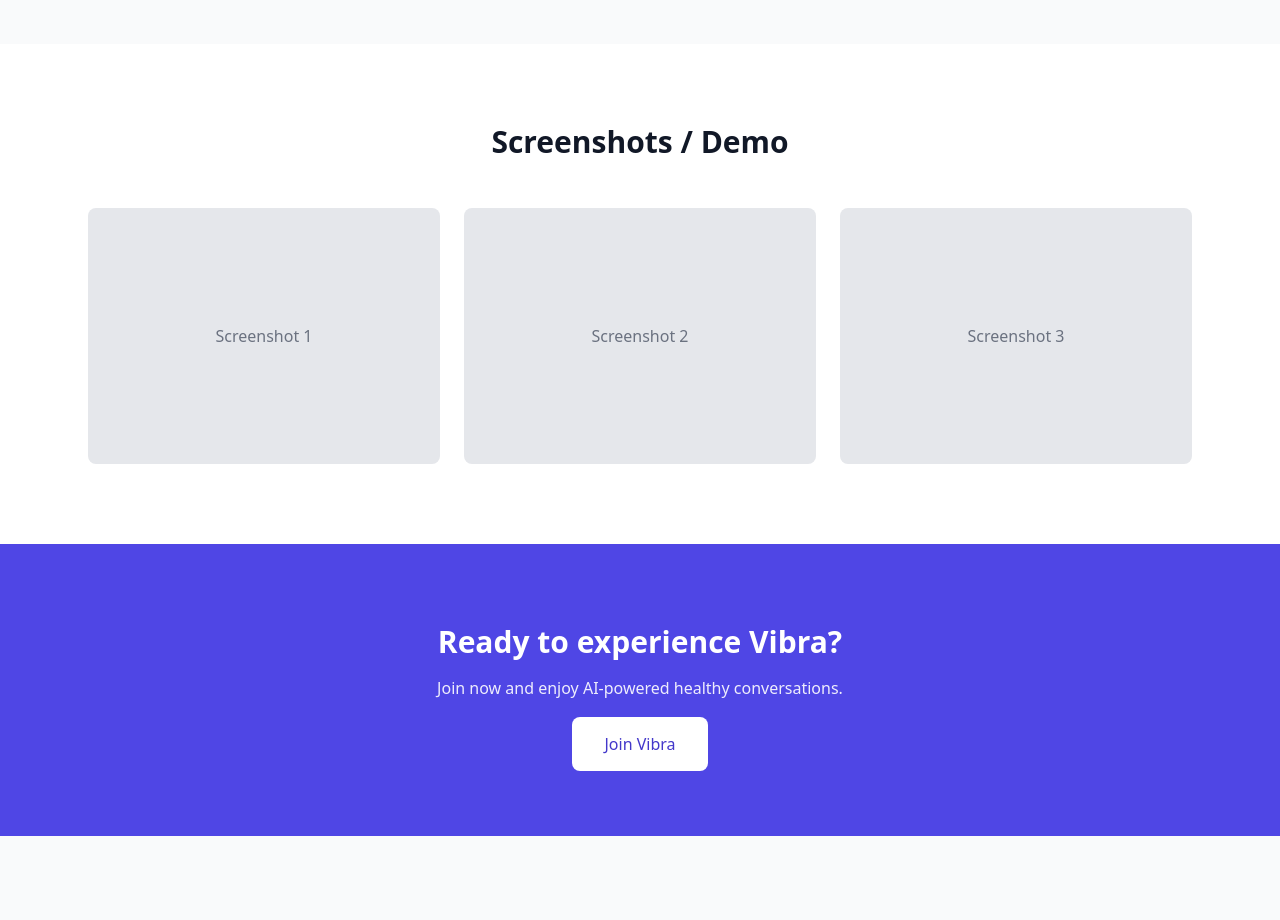
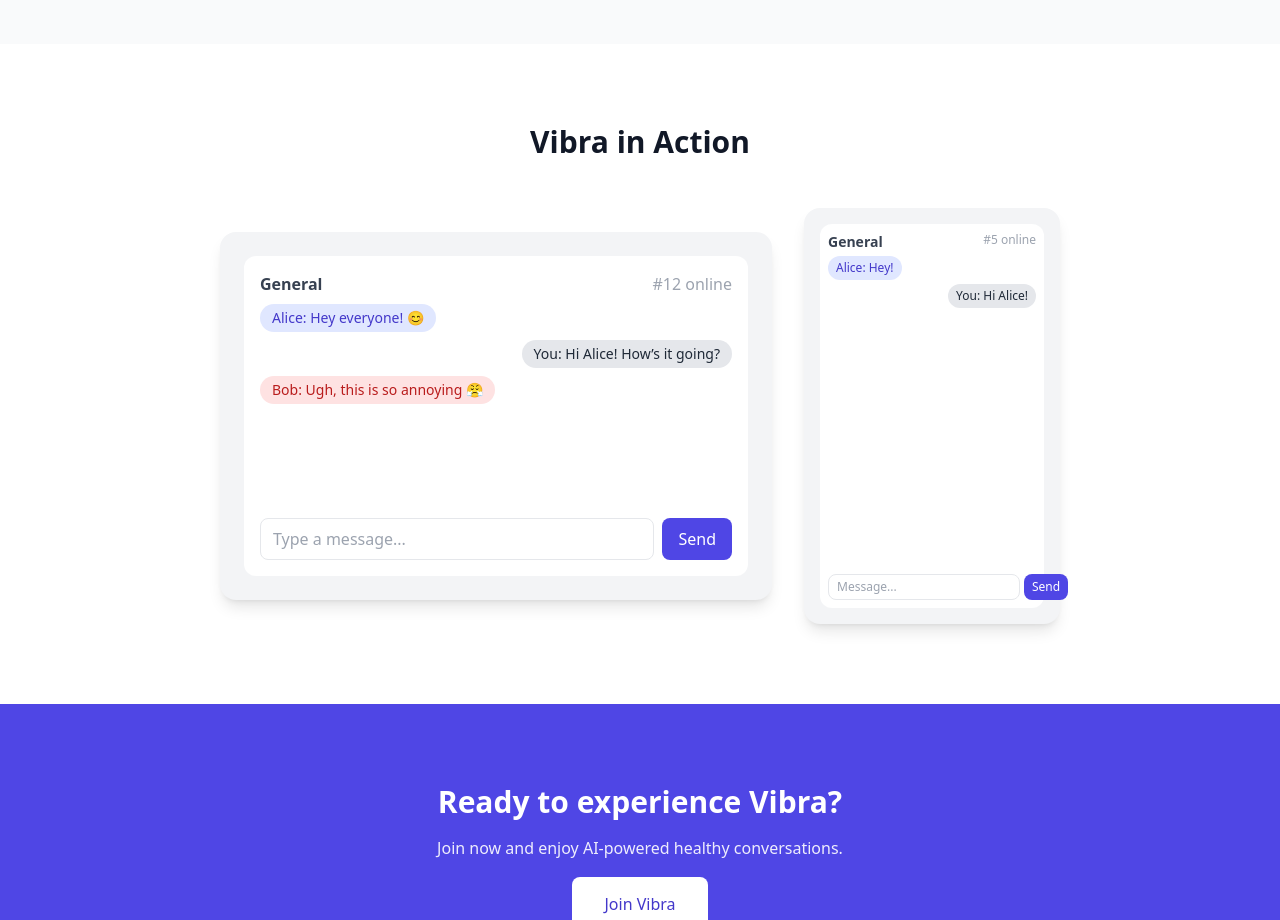
Before and after one commit to Rabbi111-cloud/VIBRA, a Next.js app: page / in a window 1280 px wide. Shown: the part 1300-2220 px from the top of the page. Built offline with nearby package versions, Linux system fonts and the light colour scheme.

Commit message:
Update Screenshots.js

```diff
--- a/components/Screenshots.js
+++ b/components/Screenshots.js
@@ -2,16 +2,80 @@
   return (
     <section className="py-20 bg-white">
       <div className="max-w-6xl mx-auto px-6 text-center">
-        <h2 className="text-3xl font-bold mb-12">Screenshots / Demo</h2>
-        <div className="grid md:grid-cols-3 gap-6">
-          <div className="bg-gray-200 h-64 rounded-lg flex items-center justify-center text-gray-500">
-            Screenshot 1
+        <h2 className="text-3xl font-bold mb-12">Vibra in Action</h2>
+
+        <div className="flex flex-col md:flex-row items-center justify-center gap-8">
+          {/* Desktop mock */}
+          <div className="w-full md:w-1/2 bg-gray-100 rounded-2xl shadow-lg p-6">
+            <div className="h-80 bg-white rounded-xl p-4 flex flex-col justify-between">
+              <div className="flex justify-between mb-2">
+                <span className="font-semibold text-gray-700">General</span>
+                <span className="text-gray-400">#12 online</span>
+              </div>
+
+              <div className="flex-1 overflow-auto mb-2 space-y-2">
+                <div className="flex justify-start">
+                  <span className="bg-indigo-100 text-indigo-700 px-3 py-1 rounded-full text-sm">
+                    Alice: Hey everyone! 😊
+                  </span>
+                </div>
+                <div className="flex justify-end">
+                  <span className="bg-gray-200 text-gray-800 px-3 py-1 rounded-full text-sm">
+                    You: Hi Alice! How’s it going?
+                  </span>
+                </div>
+                <div className="flex justify-start">
+                  <span className="bg-red-100 text-red-700 px-3 py-1 rounded-full text-sm">
+                    Bob: Ugh, this is so annoying 😤
+                  </span>
+                </div>
+              </div>
+
+              <div className="flex gap-2">
+                <input
+                  type="text"
+                  placeholder="Type a message..."
+                  className="flex-1 rounded-lg border px-3 py-2"
+                />
+                <button className="bg-indigo-600 text-white px-4 py-2 rounded-lg">
+                  Send
+                </button>
+              </div>
+            </div>
           </div>
-          <div className="bg-gray-200 h-64 rounded-lg flex items-center justify-center text-gray-500">
-            Screenshot 2
-          </div>
-          <div className="bg-gray-200 h-64 rounded-lg flex items-center justify-center text-gray-500">
-            Screenshot 3
+
+          {/* Mobile mock */}
+          <div className="w-64 bg-gray-100 rounded-2xl shadow-lg p-4 flex flex-col">
+            <div className="h-96 bg-white rounded-xl p-2 flex flex-col justify-between">
+              <div className="flex justify-between mb-1">
+                <span className="font-semibold text-gray-700 text-sm">
+                  General
+                </span>
+                <span className="text-gray-400 text-xs">#5 online</span>
+              </div>
+              <div className="flex-1 overflow-auto mb-2 space-y-1">
+                <div className="flex justify-start">
+                  <span className="bg-indigo-100 text-indigo-700 px-2 py-1 rounded-full text-xs">
+                    Alice: Hey!
+                  </span>
+                </div>
+                <div className="flex justify-end">
+                  <span className="bg-gray-200 text-gray-800 px-2 py-1 rounded-full text-xs">
+                    You: Hi Alice!
+                  </span>
+                </div>
+              </div>
+              <div className="flex gap-1">
+                <input
+                  type="text"
+                  placeholder="Message..."
+                  className="flex-1 rounded-lg border px-2 py-1 text-xs"
+                />
+                <button className="bg-indigo-600 text-white px-2 py-1 rounded-lg text-xs">
+                  Send
+                </button>
+              </div>
+            </div>
           </div>
         </div>
       </div>
```
